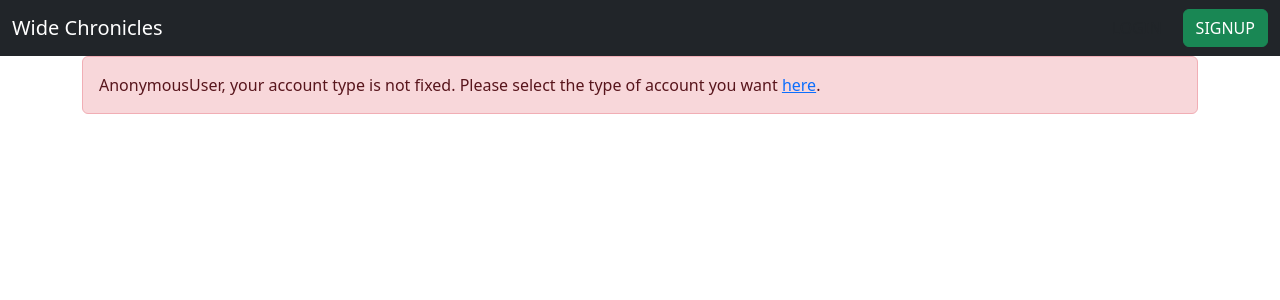
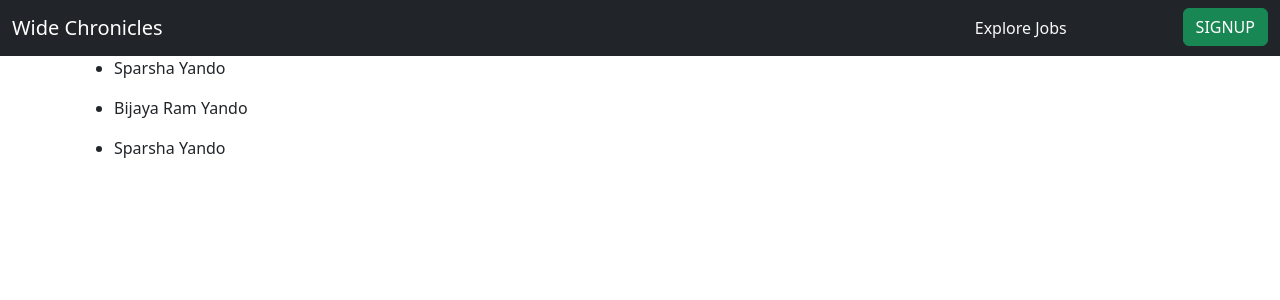
Before and after one commit to Yandomith/FinalProject, a Django app: page / in a window 1280 px wide. Shown: the top 300 px of the page. Run offline with Django 5.2, Linux system fonts and the light colour scheme; data comes from the database, SQL or seed files in the repository; both versions use the stored data as it was after the commit; some libraries are stand-ins or nearby versions.

Commit message:
navbar management for both seller and buyer

```diff
--- a/freelancing/jobs/static/css/style.css
+++ b/freelancing/jobs/static/css/style.css
@@ -13,7 +13,6 @@
 
 .single-job-items .job-tittle p {
     color: #808080;
-    overflow:hidden;
 }
 
 .single-job-items  .job-tittle a:hover {
--- a/freelancing/jobs/templates/jobs/Seller_list.html
+++ b/freelancing/jobs/templates/jobs/Seller_list.html
@@ -1,7 +1,7 @@
 {% extends 'jobs/_base.html' %}
 
 {% block content %}
-    {% if request.user.role %}
+    <!-- {% if request.user.role %}
         {% for Seller in object_list %}
             <ul>
                 <li>{{ Seller.name }}</li>
@@ -12,5 +12,11 @@
         <div class="alert alert-danger">
             {{ user }}, your account type is not fixed. Please select the type of account you want <a href="{% url 'handle-login' %}">here</a>.
         </div>
-    {% endif %}
+    {% endif %} -->
+
+    {% for Seller in object_list %}
+            <ul>
+                <li>{{ Seller.name }}</li>
+            </ul>
+        {% endfor %}
 {% endblock content %}
--- a/freelancing/jobs/templates/jobs/_base.html
+++ b/freelancing/jobs/templates/jobs/_base.html
@@ -14,23 +14,44 @@
     <style>
       body::-webkit-scrollbar {
         display: none;
+
       }
     </style>
 </head>
 <body>
     <!-- navbar start -->
     <nav class="navbar navbar-dark bg-dark text-light ">
-      <div class="container-fluid">
+      <div class="container-fluid  ">
         <a class="navbar-brand" href="{% url 'seller-list'%}">Wide Chronicles</a>
+
 
         {% if user.is_authenticated %}
         <!-- canvas  -->
-        <div><a href="{% url 'job-list' %}">
-          <div class="text-center mt-4 fw-lighter">{{ user.user_name }}</div>
-      </a></div>
-        <button class="navbar-toggler" type="button" data-bs-toggle="offcanvas" data-bs-target="#offcanvasNavbar" aria-controls="offcanvasNavbar" aria-label="Toggle navigation">
-          <span class="navbar-toggler-icon"></span>
-        </button>
+          <a href="{% url 'job-list' %}" class="text-light fw-lighter text-decoration-none fs-6 ">
+            Explore Jobs
+          </a>
+
+          <div class="gap-5 d-flex">
+            <form class="form-inline my-2 my-lg-0 gap-2 d-flex" method="get" action="{% url 'job-list' %}">
+              <input class="form-control mr-sm-2" type="search" placeholder="Search jobs..." name="q" value="{{ request.GET.q }}">
+              <button class="btn btn-outline-success my-2 my-sm-0" type="submit">Search</button>
+            </form>
+
+          <div class="gap-4 d-flex">
+            <a href="#" class="pt-2 text-light">
+              <i class="fas fa-envelope position-relative "> <span class="position-absolute top-0 end-10 translate-middle-y badge rounded-circle bg-danger p-1 "><span class="visually-hidden">unread messages</span></span></i>
+            </a>
+            <a href="#" class="pt-2 text-light">
+              <i class="fas fa-bell position-relative "> <span class="position-absolute top-0 end-10 translate-middle-y badge rounded-circle bg-danger p-1 "><span class="visually-hidden">unread messages</span></span></i>
+            </a>
+          </div>
+
+          <button class="navbar-toggler" type="button" data-bs-toggle="offcanvas" data-bs-target="#offcanvasNavbar" aria-controls="offcanvasNavbar" aria-label="Toggle navigation">
+            <span class="navbar-toggler-icon"></span>
+          </button>
+
+        </div>
+
         <div class="offcanvas offcanvas-end bg-dark" tabindex="-1" id="offcanvasNavbar" aria-labelledby="offcanvasNavbarLabel">
 
           <div class="offcanvas-header">
@@ -44,7 +65,6 @@
                 <a class="nav-link active" aria-current="page" href="#">Profile</a>
               </li>
               <li class="nav-item">
-                <a class="nav-link active" aria-current="page" href="#">
                     {% if request.user.role %}
                       {{ request.user.role }}
                     {% else %}
@@ -52,13 +72,8 @@
                             <div class="text-center mt-4 fw-lighter">Set Your account Option here</div>
                         </a>
                     {% endif %}
-                </a>
             </li>
             </ul>
-            <form class="d-flex mt-3" role="search">
-              <input class="form-control me-2" type="search" placeholder="Search" aria-label="Search">
-              <button class="btn btn-outline-success" type="submit">Search</button>
-            </form>
 
 
           </div>
@@ -75,11 +90,14 @@
         </div>
 
         {% else %}
-        <div class="d-grid gap-2 d-md-flex justify-content-md-end">
+
+        <div class="d-grid gap-3 d-flex justify-content-md-end ">
+          <a href="{% url 'job-list' %}" class=" p-2 text-light  fw-lighter text-decoration-none">
+            Explore Jobs
+          </a>
           <a href="{% url 'account_login' %}">
             <button type="button" class=" btn btn-close-white" >LOGIN</button>
           </a>
-
           <a href="{% url 'account_signup' %}">
             <button type="button" class="btn btn-success " >SIGNUP</button>
           </a>
--- a/freelancing/jobs/views.py
+++ b/freelancing/jobs/views.py
@@ -19,6 +19,12 @@ class JobListView(ListView):
         context['speciality_choices'] = Seller.SPECIALITY_CHOICES
         context['location_choices'] = Buyer.LOCATION_CHOICES
         return context
+
+    def get_queryset(self):
+        query = self.request.GET.get('q')
+        if query:
+            return Job.objects.filter(title__icontains=query)  # Adjust fields as needed
+        return Job.objects.all()
 
 class JobDetailView(DetailView):
     model = Job
@@ -108,7 +114,7 @@ class JobUpdateView(UpdateView):
 
 class ApplyJobCreateView(LoginRequiredMixin, CreateView):
     model = ApplyJob
-    fields = ['status']  # Adjust fields as necessary
+    fields = []  # Adjust fields as necessary
     template_name = 'jobs/applyjob_form.html'
     success_url = reverse_lazy('job-list')  # Adjust as necessary
 
```
Also changed, not shown: freelancing/jobs/templates/jobs/job_list.html (+6 -3 lines), freelancing/db.sqlite3.
